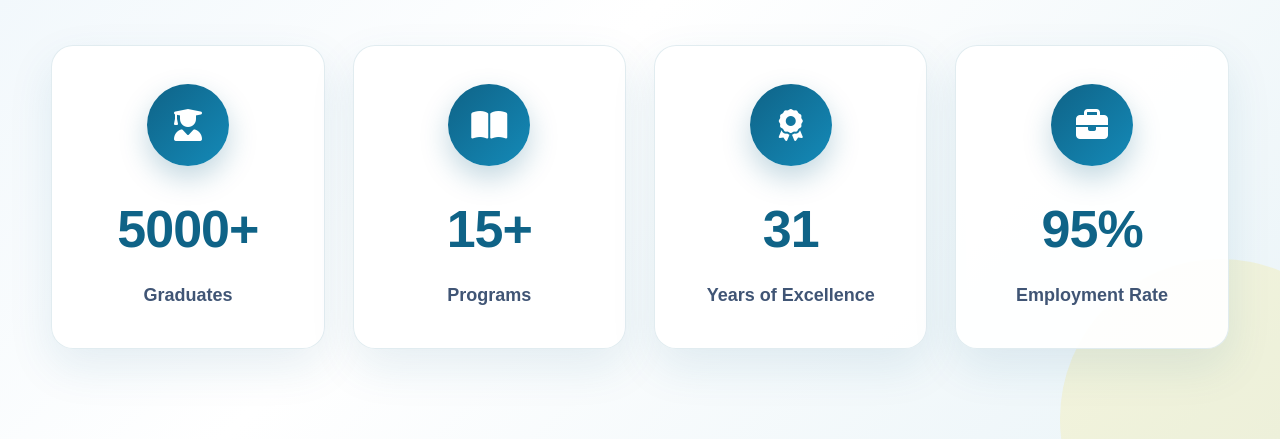
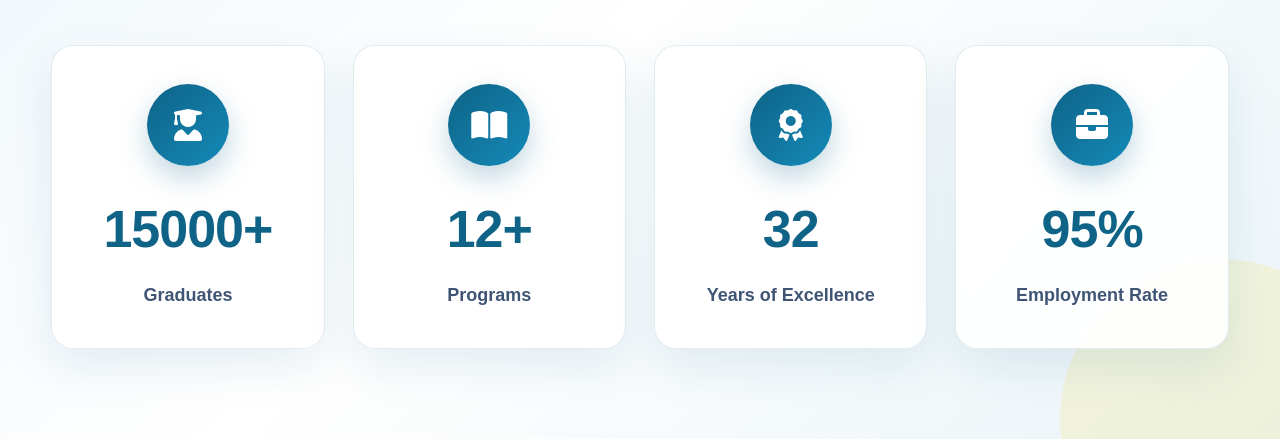
Before and after one commit to chaliselaxmi27/nec-entrance-portal, a Django app: page / in a window 1280 px wide. Shown: the part 961-1401 px from the top of the page. Run offline with Django 5.2, Linux system fonts and the light colour scheme; data that the repository does not hold is empty.

Commit message:
next update

```diff
--- a/static/css/style.css
+++ b/static/css/style.css
@@ -356,7 +356,7 @@ a{
 .main-nav{
     display:flex;
     align-items:center;
-    gap:18px;
+    gap:24px;
     flex-wrap:nowrap;
     margin-left:auto;
 }
@@ -364,7 +364,7 @@ a{
 .main-nav a{
     color:#2f2f2f;
     font-weight:700;
-    font-size:14px;
+    font-size:18px;
     text-transform:uppercase;
     letter-spacing:.2px;
     white-space:nowrap;
--- a/static/js/main.js
+++ b/static/js/main.js
@@ -103,7 +103,7 @@ function sendMessage() {
     if (!msg) return;
 
     body.innerHTML += `<div class="chat-msg user-msg">${msg}</div>`;
-    body.innerHTML += `<div id="bot-typing"><b>NecBot:</b> Typing...</div>`;
+    body.innerHTML += `<div id="bot-typing"><b>necBot:</b> Typing...</div>`;
     body.scrollTop = body.scrollHeight;
 
     fetch("/chatbot/chat/", {
@@ -123,7 +123,7 @@ function sendMessage() {
         const typing = document.getElementById("bot-typing");
         if (typing) typing.remove();
 
-        body.innerHTML += `<div><b>NecBot:</b> ${data.reply}</div>`;
+        body.innerHTML += `<div><b>necBot:</b> ${data.reply}</div>`;
         body.scrollTop = body.scrollHeight;
     })
     .catch((error) => {
@@ -185,7 +185,7 @@ document.addEventListener("DOMContentLoaded", function () {
         if (slides.length > 1) {
             setInterval(() => {
                 showHeroSlide(currentHeroSlide + 1);
-            }, 5000);
+            }, 2000);
         }
     }
 
--- a/templates/home.html
+++ b/templates/home.html
@@ -85,19 +85,19 @@
     <div class="stats-grid">
           <div class="stat-card">
         <i class="fas fa-user-graduate"></i>
-         <h2><span class="counter" data-target="5000">0</span>+</h2>
+         <h2><span class="counter" data-target="15000">0</span>+</h2>
     <p>Graduates</p>
 </div>
 
        <div class="stat-card">
     <i class="fas fa-book-open"></i>
-    <h2><span class="counter" data-target="15">0</span>+</h2>
+    <h2><span class="counter" data-target="12">0</span>+</h2>
     <p>Programs</p>
 </div>
 
 <div class="stat-card">
     <i class="fas fa-award"></i>
-    <h2><span class="counter" data-target="31">0</span></h2>
+    <h2><span class="counter" data-target="32">0</span></h2>
     <p>Years of Excellence</p>
 </div>
 
--- a/templates/includes/header.html
+++ b/templates/includes/header.html
@@ -94,7 +94,6 @@
             <a href="/#notices">Notices</a>
             <a href="/#downloads-preview">Downloads/Other Links</a>
             <a href="/#programs">Offered Programs</a>
-            <a href="/#program-details">Programs Details</a>
             <a href="/#contact">Contact</a>
         </nav>
     </div>
```
